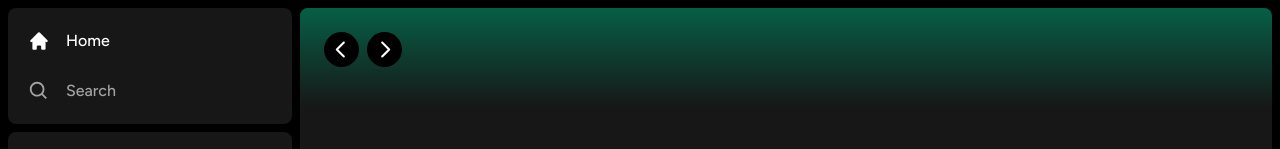
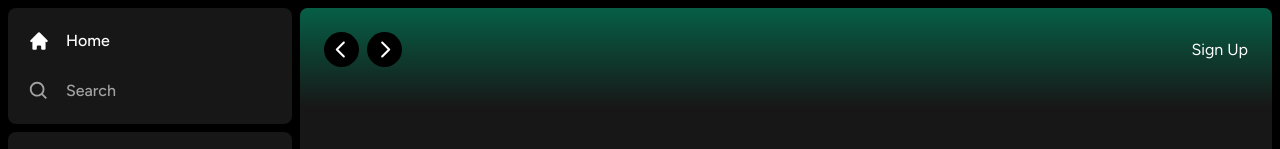
Before and after one commit to pokhengly/podcast, a Next.js app: page / in a window 1280 px wide. Shown: the top 149 px of the page. Built offline with nearby package versions, Linux system fonts and the light colour scheme.

Commit message:
add some code

```diff
--- /dev/null
+++ b/components/Button.tsx
@@ -0,0 +1,28 @@
+import React, {forwardRef} from "react";
+import {twMerge} from "tailwind-merge";
+
+interface ButtonProps
+    extends React.ButtonHTMLAttributes<HTMLButtonElement> {}
+
+const Button = forwardRef<HTMLButtonElement, ButtonProps>(({
+    className,
+    children,
+    disabled,
+    type = "button",
+    ...props
+}, ref) => {
+    return (
+        <button
+            type={type}
+            className={twMerge(`
+
+                `)}
+            >
+            {children}
+        </button>
+    )
+})
+
+Button.displayName = "Button";
+
+export default Button;
--- a/components/Header.tsx
+++ b/components/Header.tsx
@@ -6,6 +6,9 @@
 import {RxCaretLeft, RxCaretRight} from "react-icons/rx";
 import {HiHome} from "react-icons/hi";
 import {BiSearch} from "react-icons/bi";
+
+import Button from "./Button";
+
 
 interface HeaderProps {
     children: React.ReactNode;
@@ -119,6 +122,24 @@
                         <BiSearch className="text-black" size={20}/>
                     </button>
                 </div>
+                <div
+                    className="
+                        flex
+                        justify-between
+                        items-center
+                        gap-x-4
+                    "
+                >
+                    <>
+                        <div>
+                            <Button>
+                                Sign Up
+                            </Button>
+
+                        </div>
+                    </>
+
+                </div>
 
             </div>
 
```
